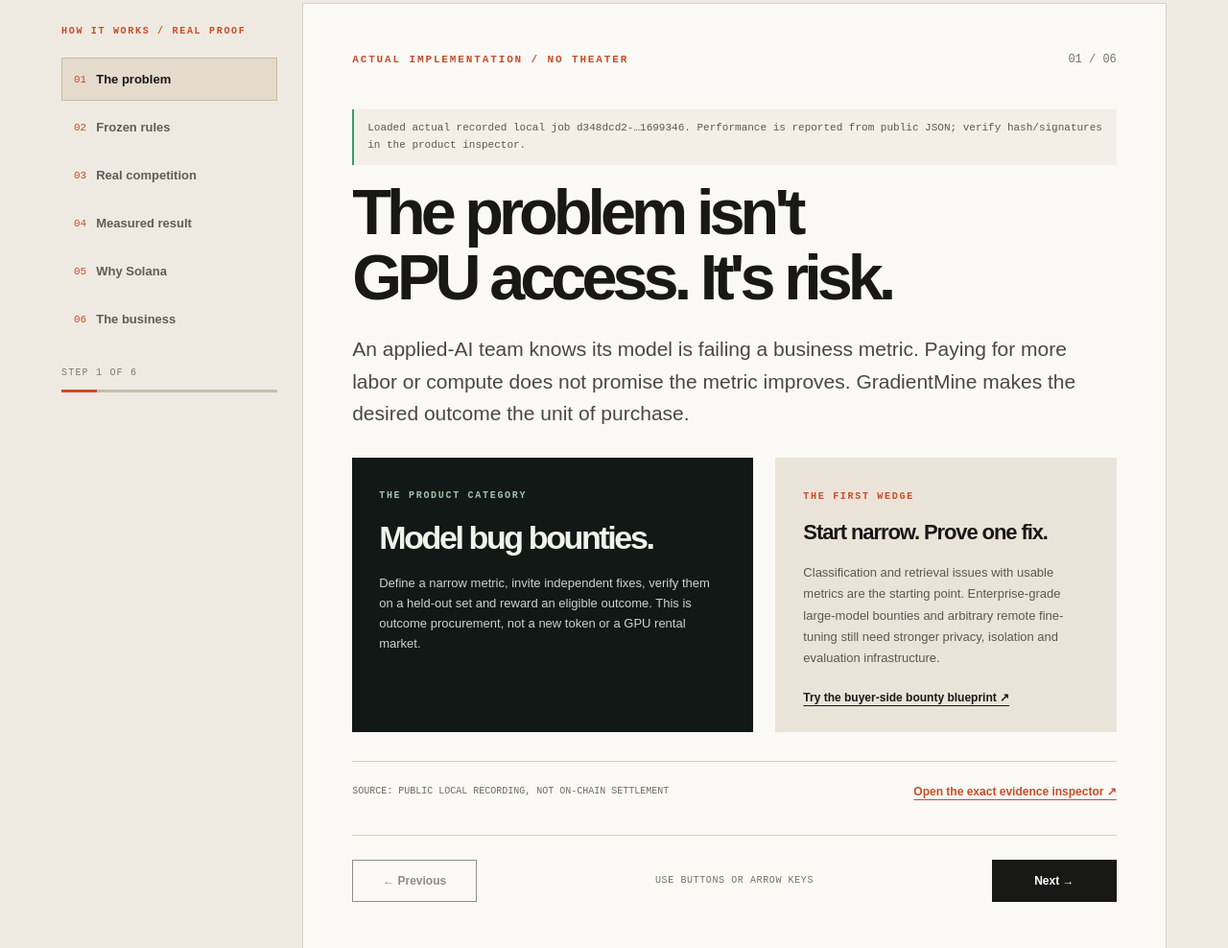
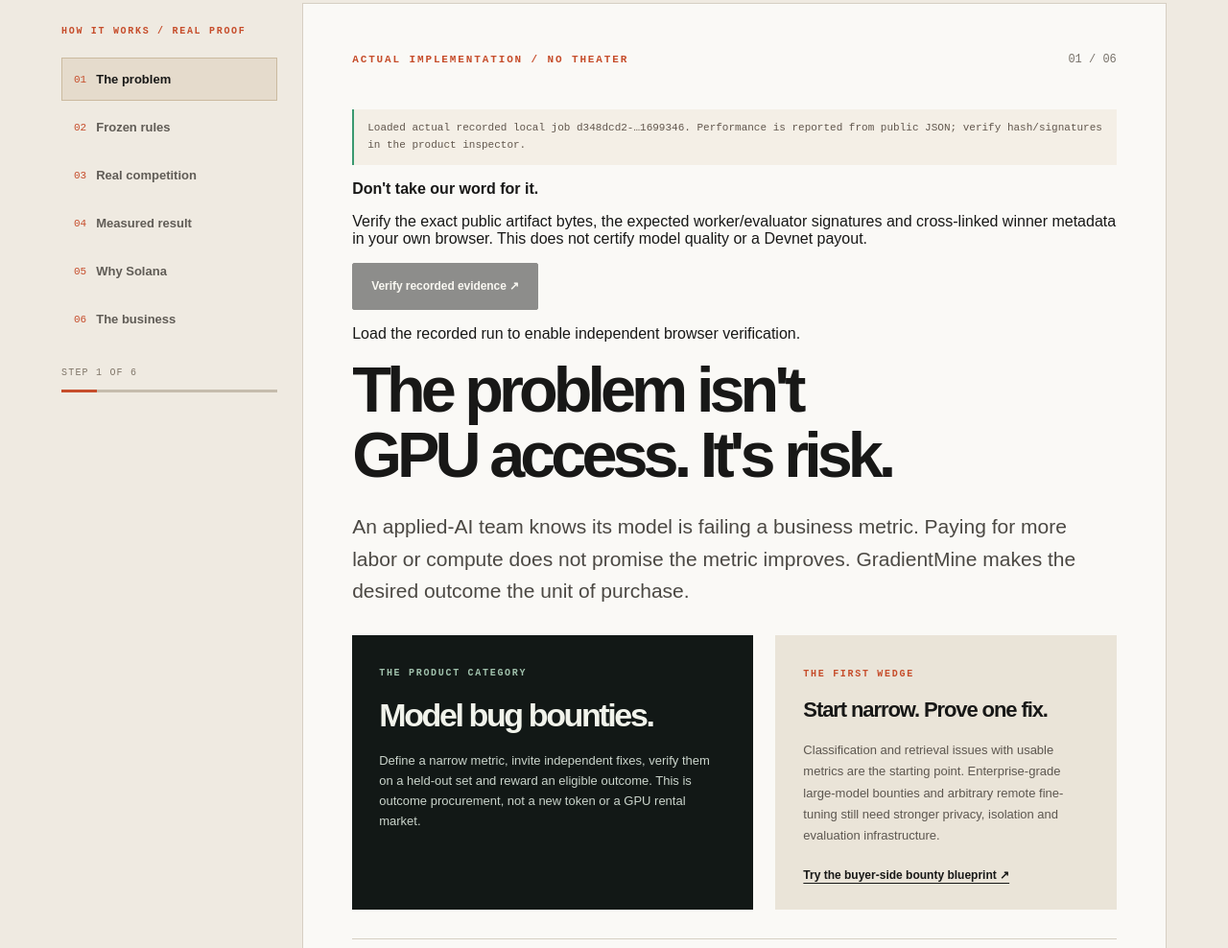
Before and after one commit to kapasainitishreddy/Gradientmine, a website: page web/judge.html in a window 1280 px wide. Shown: the part 755-1743 px from the top of the page at 96% size. Drawn offline with Linux system fonts and the light colour scheme.

Commit message:
feat: expose one-click independent read-only public artifact audit to judges

```diff
--- a/web/judge.html
+++ b/web/judge.html
@@ -44,6 +44,11 @@
 <div id="tour-stage" class="tour-stage" tabindex="-1" aria-label="Evidence walkthrough content">
   <div class="stage-top"><span class="section-kicker">ACTUAL IMPLEMENTATION / NO THEATER</span><span class="stage-num" id="tour-number">01 / 06</span></div>
   <div id="evidence-status" class="micro-notice" role="status">Loading recorded evidence. The page will not invent data if it cannot be loaded.</div>
+  <div class="evidence-audit-control" aria-label="Independently check signed recorded evidence">
+    <div><strong>Don't take our word for it.</strong><p>Verify the exact public artifact bytes, the expected worker/evaluator signatures and cross-linked winner metadata in your own browser. This does not certify model quality or a Devnet payout.</p></div>
+    <button type="button" id="run-evidence-audit" class="action-primary" disabled>Verify recorded evidence ↗</button>
+    <p id="evidence-audit-result" role="status" aria-live="polite">Load the recorded run to enable independent browser verification.</p>
+  </div>
   <article data-panel="0">
     <h2>The problem isn't<br>GPU access. It's risk.</h2>
     <p class="stage-lede">An applied-AI team knows its model is failing a business metric. Paying for more labor or compute does not promise the metric improves. GradientMine makes the desired outcome the unit of purchase.</p>
```
